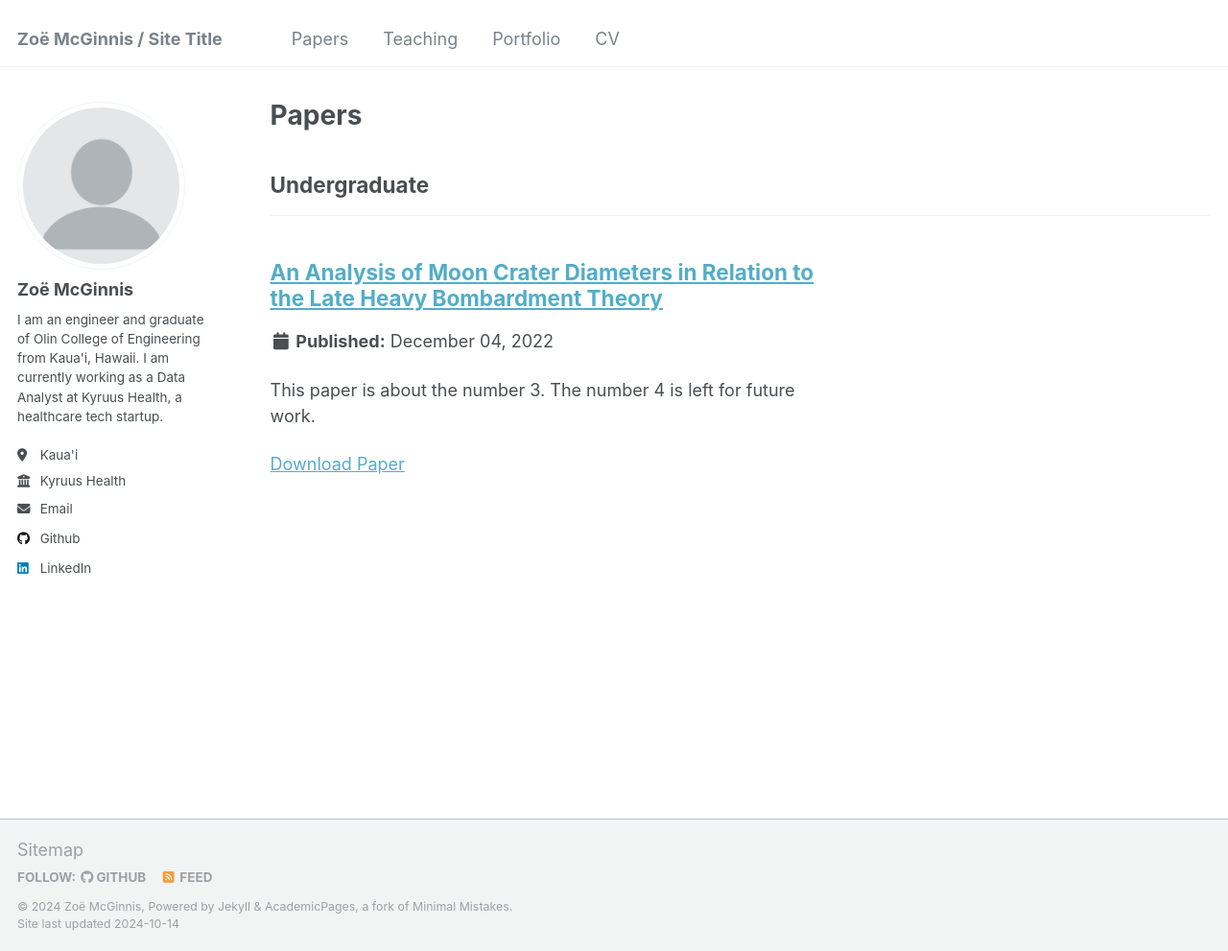
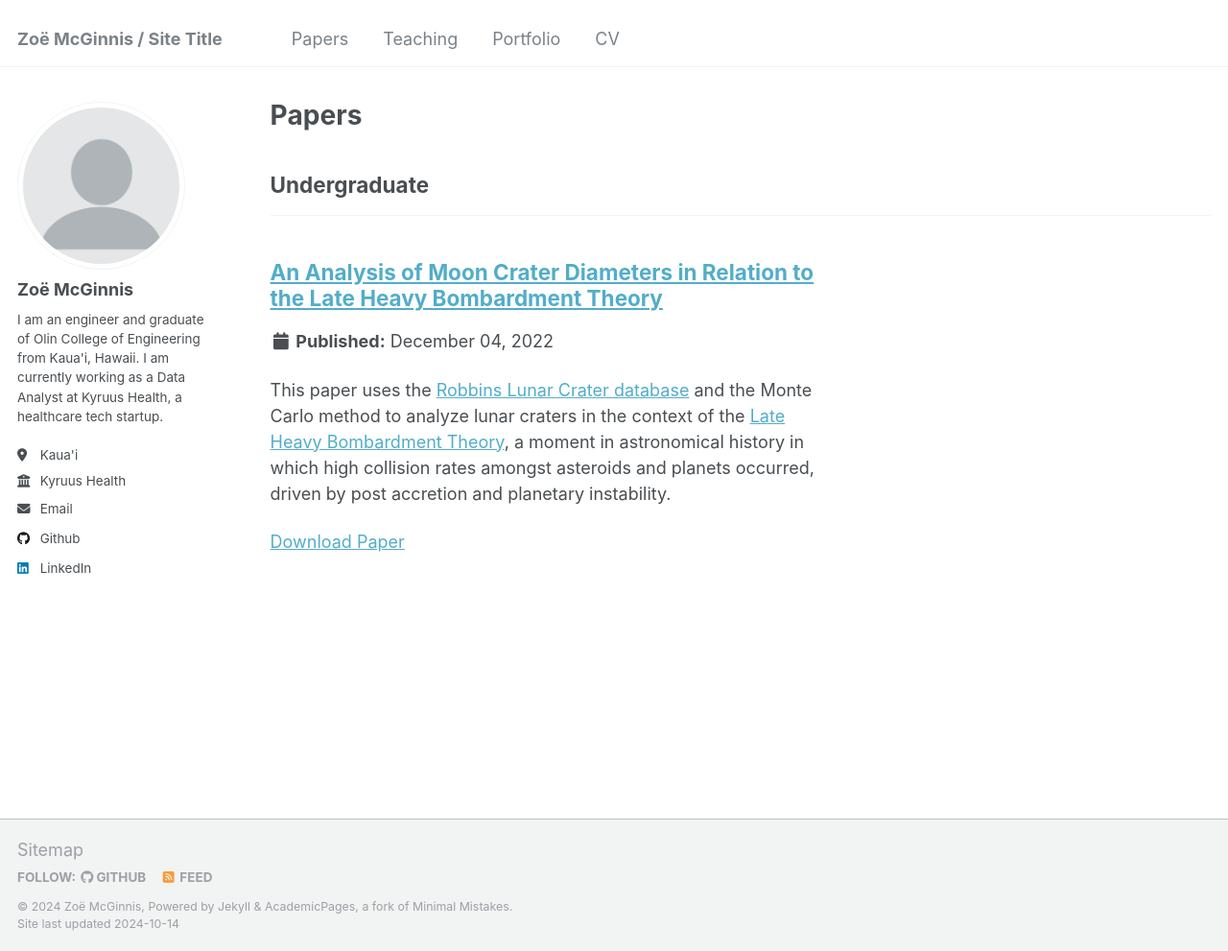
Before and after one commit to Mickmcginnis/zmcginnis, a Jekyll site: the page built from _pages/papers.html, in a window 1280 px wide and 991 px high. Shown: the whole window at 96% size. Built offline with Jekyll 4.4.1, drawn with Linux system fonts in a browser that asks for light colours.

Commit message:
Add details and link to paper

```diff
--- a/_papers/2015-10-01-paper-title-number-3.md
+++ b/_papers/2015-10-01-paper-title-number-3.md
@@ -3,11 +3,9 @@ title: "An Analysis of Moon Crater Diameters in Relation to the Late Heavy Bomba
 collection: papers
 category: manuscripts
 permalink: /paper/An-Analysis-of-Moon-Crater-Diameters-in-Relation-to-the-Late-Heavy-Bombardment-Theory
-excerpt: 'This paper is about the number 3. The number 4 is left for future work.'
+excerpt: 'This paper uses the [Robbins Lunar Crater database](https://agupubs.onlinelibrary.wiley.com/doi/full/10.1029/2018JE005592) and the Monte Carlo method to analyze lunar craters in the context of the [Late Heavy Bombardment Theory](https://astrobiology.nasa.gov/news/re-thinking-a-critical-period-in-earths-history/), a moment in astronomical history in which high collision rates amongst asteroids and planets occurred, driven by post accretion and planetary instability.'
 date: 2022-12-04
-# venue: 'Journal 1'
-# slidesurl: 'http://academicpages.github.io/files/slides3.pdf'
-paperurl: 'http://zmcginnis.github.io/files/AstroStats_final.pdf'
+paperurl: 'http://MickMcginnis.github.io/zmcginnis/files/AstroStats_final.pdf'
 ---
 
 The contents above will be part of a list of publications, if the user clicks the link for the publication than the contents of section will be rendered as a full page, allowing you to provide more information about the paper for the reader. When publications are displayed as a single page, the contents of the above "citation" field will automatically be included below this section in a smaller font.
```
